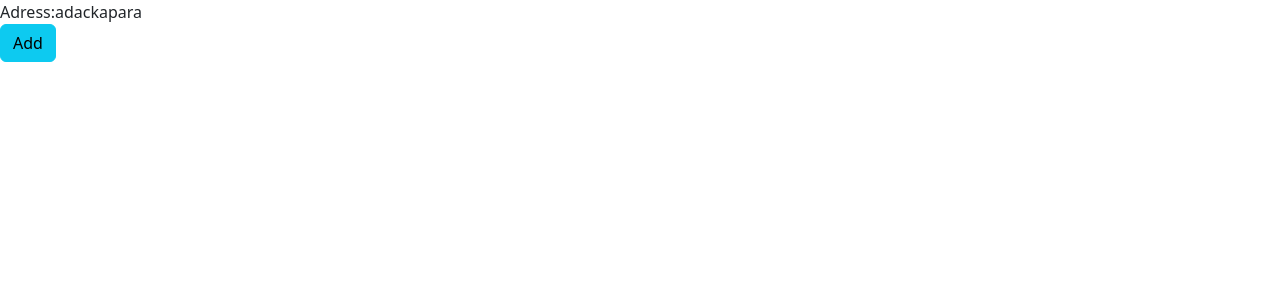
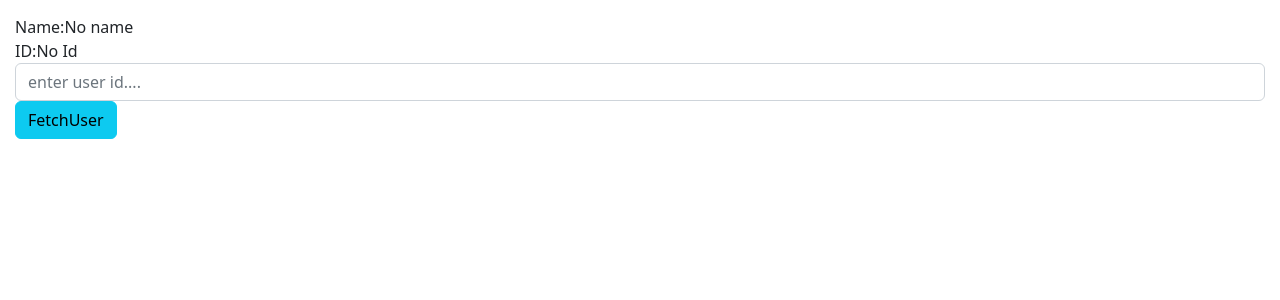
Before and after one commit to adhi49/ad-app, a React (Create React App) app: page / in a window 1280 px wide. Shown: the top 300 px of the page. Built offline with nearby package versions, Linux system fonts and the light colour scheme.

Commit message:
modified Array

```diff
--- /dev/null
+++ b/src/Form-17-12/App2.js
@@ -0,0 +1,37 @@
+
+import { useState } from "react"
+import { fetchUser } from "./NewLibrary"
+import { Button, Input } from "reactstrap"
+
+const App2 = () => {
+    const [fetchError, setError] = useState("")
+    const [person, setPerson] = useState({})
+    const [personId, setPersonId] = useState("")
+    const handleFetchUser = () => {
+        const response = fetchUser(personId);
+        if (typeof response === "string") {
+            setError(response)
+        } else {
+            setPerson(response)
+            setPersonId("")
+            setError("")
+        }
+    }
+
+    return (
+        <>
+            <div style={{
+                padding: 15
+            }}>
+                {fetchError ? <div style={{ color: "red" }}> {fetchError}</div> : null}
+                <div>Name:{person.name || "No name"}</div>
+                <div>ID:{person.id || "No Id"}</div>
+                <Input onChange={(e) => setPersonId(e.target.value)}
+                    placeholder="enter user id...."
+                    value={personId || ""} />
+                <Button color="info" onClick={handleFetchUser}>FetchUser</Button>
+            </div>
+        </>
+    )
+}
+export default App2
--- /dev/null
+++ b/src/Form-17-12/NewLibrary.js
@@ -0,0 +1,14 @@
+const userList = [
+    { id: 'AAB', name: "Adheena", age: 20 },
+    { id: "NAB", name: "Nidhin", age: 22 },
+    { id: "TKL", name: "Tessy", age: 47 },
+    { id: "BAA", name: "Benadict", age: 52 }
+]
+export const fetchUser = (id) => {
+    const person = userList.find(el => el.id === id)
+    if (person !== undefined) {
+        return person;
+    } else {
+        return "user not found"
+    }
+}
--- a/src/index.js
+++ b/src/index.js
@@ -2,11 +2,11 @@ import React from 'react';
 import ReactDOM from 'react-dom/client';
 import reportWebVitals from './reportWebVitals';
 import 'bootstrap/dist/css/bootstrap.min.css';
-import App1 from './Form-16-12/App1';
+import App2 from './Form-17-12/App2';
 const root = ReactDOM.createRoot(document.getElementById('root'));
 root.render(
   <React.StrictMode>
-    <App1 />
+    <App2 />
   </React.StrictMode>
 );
 reportWebVitals();
```
